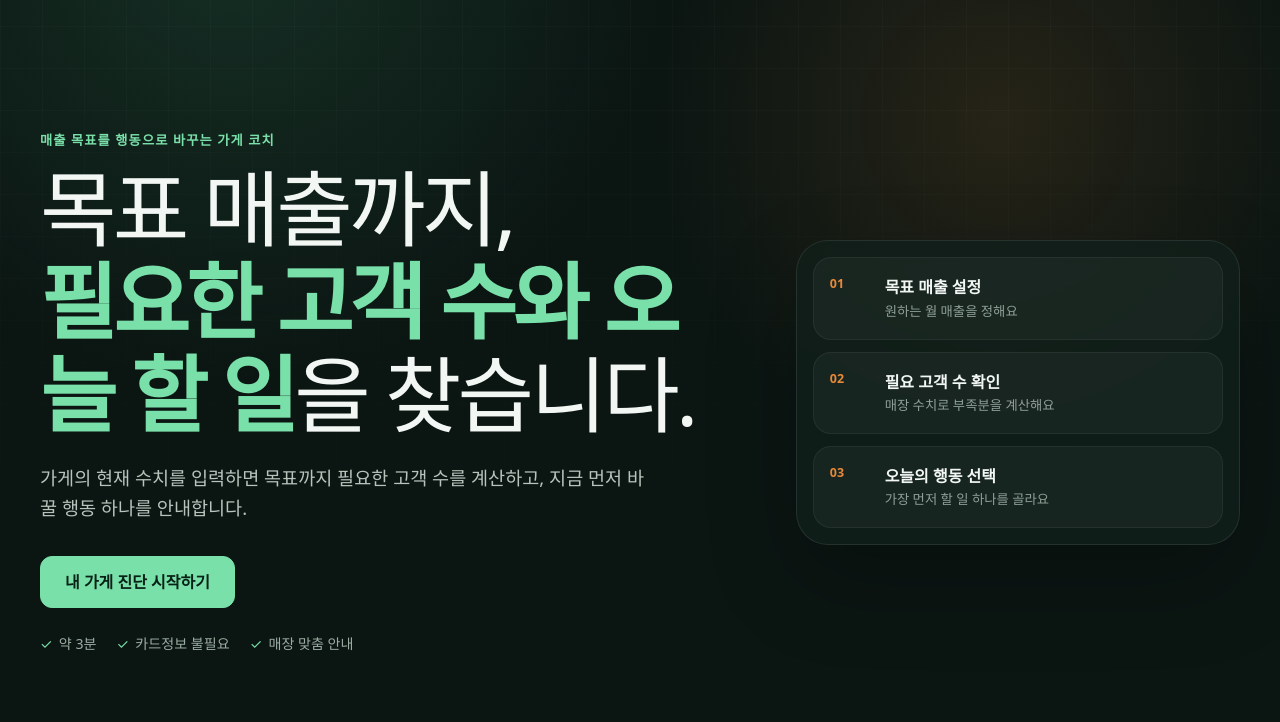
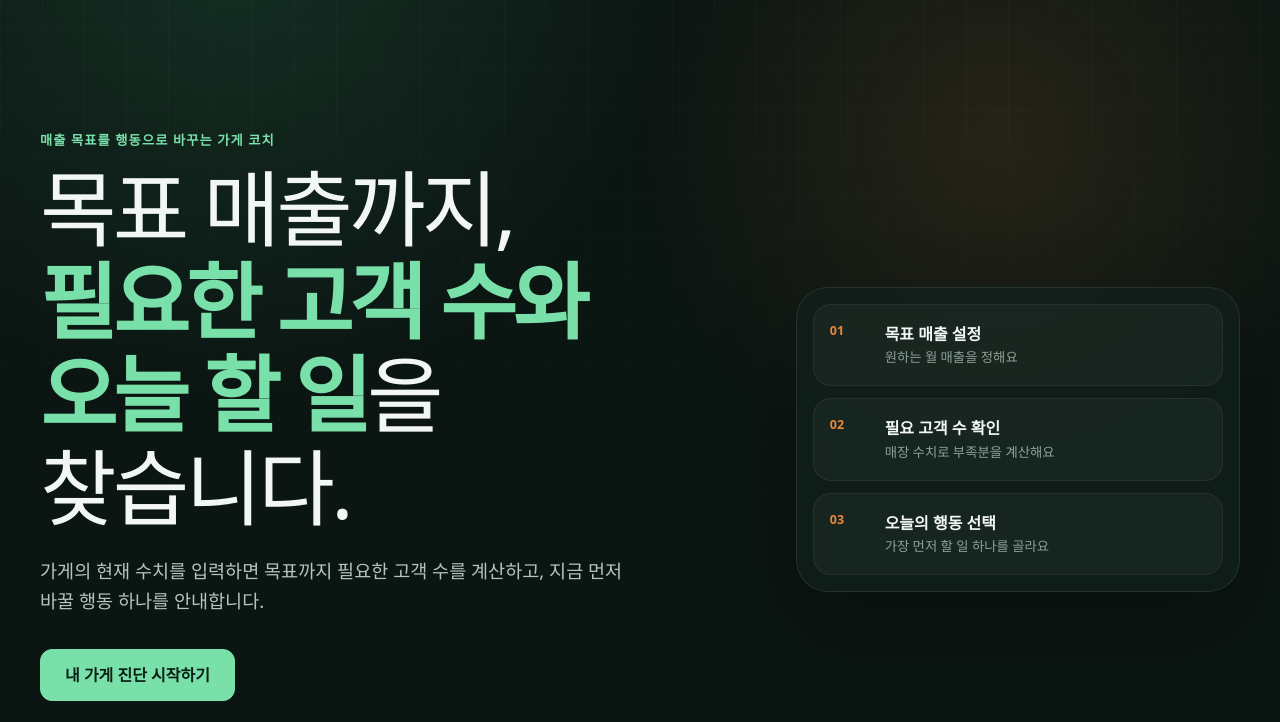
Before and after one commit to ATTEM-Studio/marketing, a website built with Vite: page index.html in a window 1280 px wide. Shown: the part 58-780 px from the top of the page. Built offline with nearby package versions, Linux system fonts and the light colour scheme; no server answers.

Commit message:
fix: keep Korean words intact across layouts

```diff
--- a/src/styles.css
+++ b/src/styles.css
@@ -48,6 +48,8 @@ body {
   font-family: inherit;
   font-size: 16px;
   line-height: 1.65;
+  word-break: keep-all;
+  overflow-wrap: break-word;
   -webkit-font-smoothing: antialiased;
 }
 
@@ -121,11 +123,26 @@ p {
 
 h1,
 h2,
-h3,
+h3 {
+  word-break: keep-all;
+  overflow-wrap: normal;
+  text-wrap: balance;
+}
+
+p,
+li,
+label,
+button,
+legend,
+summary {
+  text-wrap: pretty;
+}
+
+.long-token,
 .metric-value,
-.business-name,
-.action-card,
-.metric-card {
+input,
+textarea {
+  word-break: normal;
   overflow-wrap: anywhere;
 }
 
```
Also changed, not shown: tests/responsive-styles.test.ts (+10 -0 lines).
